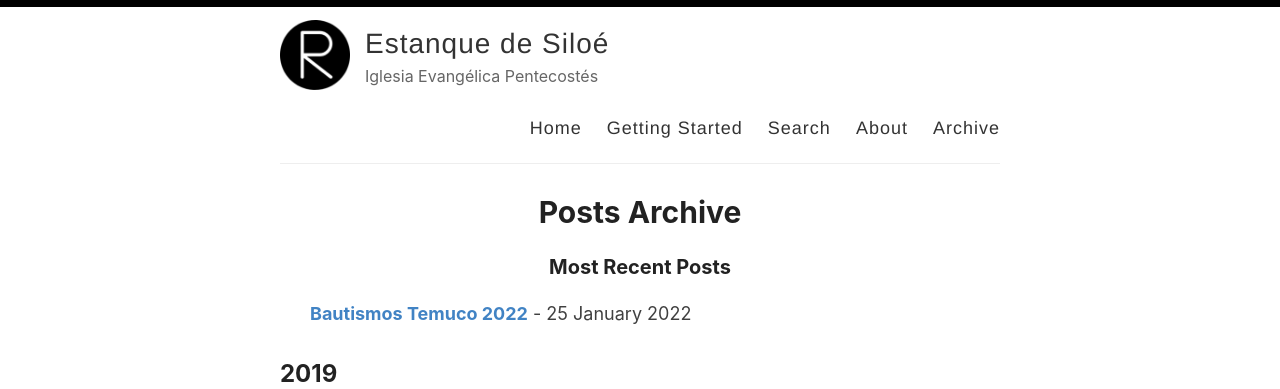
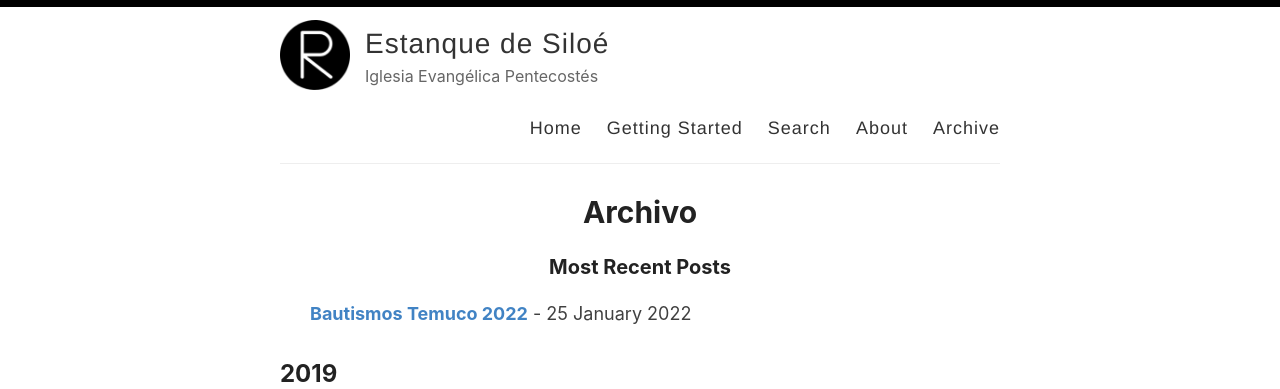
Before and after one commit to iglesiaEstanqueSiloe/iglesiaEstanqueSiloe.github.io, a Jekyll site: the page built from _pages/archive.md, in a window 1280 px wide. Shown: the top 389 px of the page. Built offline with Jekyll 4.4.1, drawn with Linux system fonts in a browser that asks for light colours.

Commit message:
chore(lang): título de archivo en español

```diff
--- a/_pages/archive.md
+++ b/_pages/archive.md
@@ -1,7 +1,7 @@
 ---
 layout: page
 permalink: /archive/
-title: Posts Archive
+title: Archivo
 ---
 
 
```
